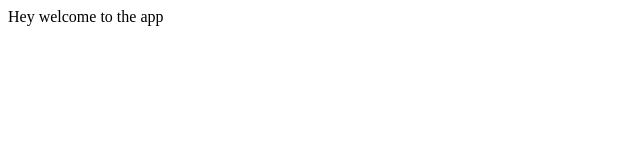
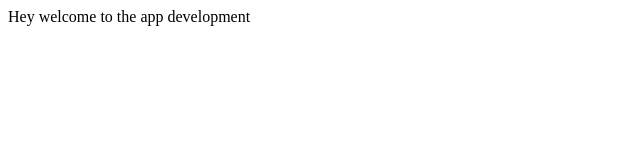
Before and after one commit to milanpoudelwebdeveloper/mern-chat-app-frontend, a Next.js app: page / in a window 1280 px wide. Shown: the top 160 px of the page, without its empty margins (0-640 px from the left). Built offline with nearby package versions, Linux system fonts and the light colour scheme.

Commit message:
Create dev branch

```diff
--- a/pages/index.tsx
+++ b/pages/index.tsx
@@ -2,7 +2,7 @@ import { NextPage } from "next";
 import React from "react";
 
 const Home: NextPage = () => {
-  return <div>Hey welcome to the app</div>;
+  return <div>Hey welcome to the app development</div>;
 };
 
 export default Home;
```
